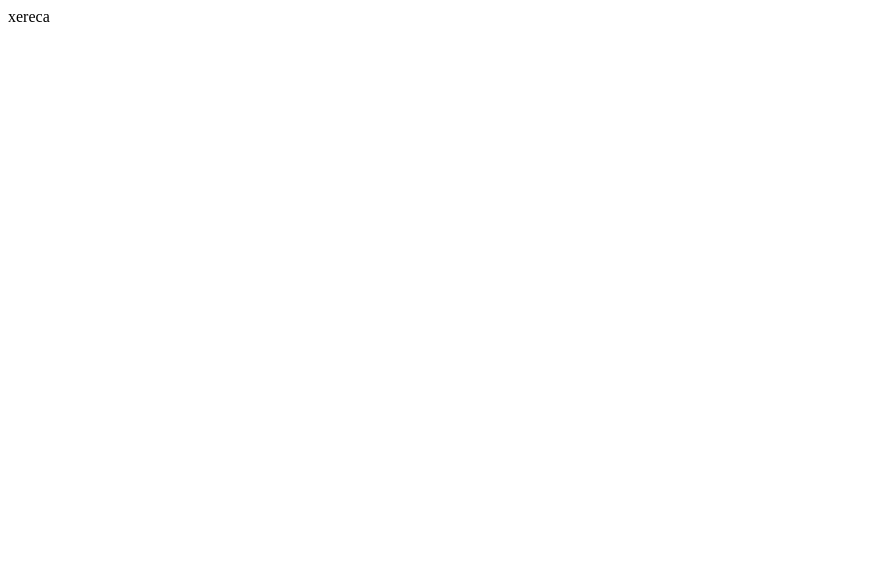
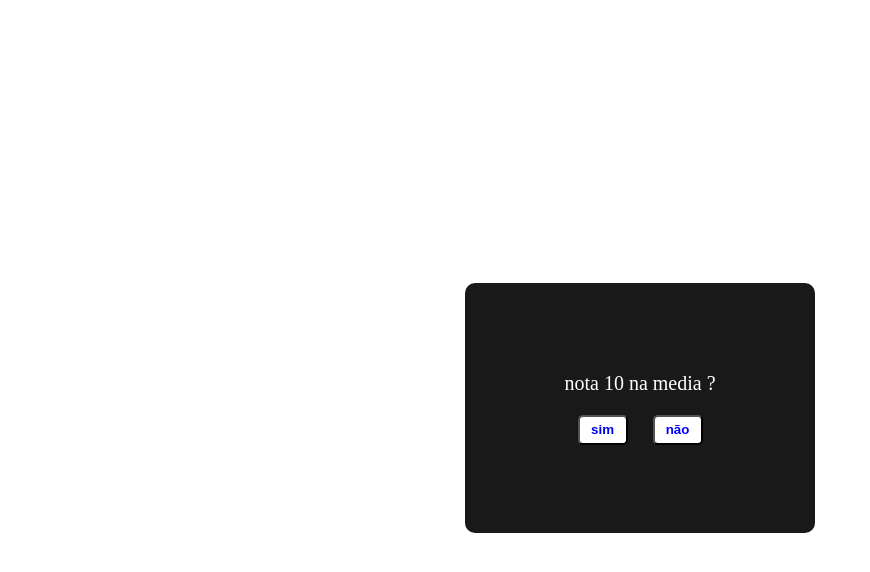
Before and after one commit to cleitin-do-peneu-queimado/site-escola-2-vieira, a plain HTML site: page index.html in a window 1280 px wide. Shown: the whole page, without its empty margins (0-870 px from the left). Drawn offline with Linux system fonts and the light colour scheme.

Commit message:
Update index.html

```diff
--- a/index.html
+++ b/index.html
@@ -1 +1,65 @@
-<html>xereca  </html>
+<html>
+    <head>
+        <style>
+            body{
+                display: flex;
+                justify-content:center;
+                align-items: center;
+                height: 100vh;
+            }
+
+            a {
+                text-decoration: none;
+            }
+            .box{
+                font-size: 20px;
+                color: white;
+                height: 250px;
+                width: 350px;
+                border-radius: 10px;
+                background: #191919;
+                flex-direction: column;
+                display:flex ;
+                align-items: center;
+                justify-content: center;
+            }
+            .buttons-container{
+                display: flex;
+                justify-content: space-around;
+                height: 50px;
+                width: 150px;
+           }
+           button{
+            height: 30px;
+            width: 50px;
+            background: white;
+            border-radius: 5px;
+            color: blue;
+            font-weight:600 ;
+           }
+        </style>
+    </head>
+    <body>
+        <div class="box">
+            <p>nota 10 na media ?</p>
+            <div class="buttons-container">
+                <button>
+                    <a href="https://www.youtube.com/watch?v=dQw4w9WgXcQ">sim</a>
+                </button>
+                <button id="no">não</button>
+            </div>
+        </div>
+    </body>
+<script>
+    let button = document.getElementById('no');
+    let height = window.innerHeight - 50;
+    let width = window.innerWidth - 50;
+
+    button.addEventListener('mouseover',function(){
+        button.style.position  = "absolute";
+        button.style.top = Math.random() * height + "px";
+        button.style.left = Math.random() *width + "px";
+    })
+</script>
+
+</html>
```
